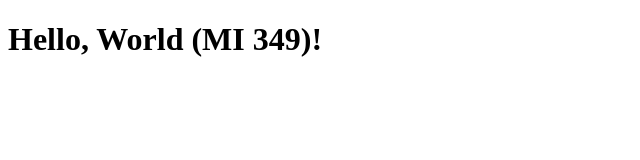
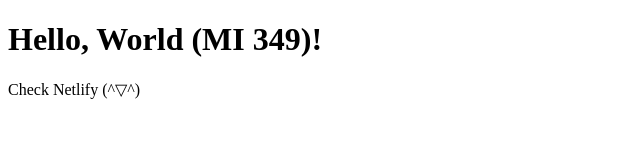
Before and after one commit to vongpha3/hello_mi349, a plain HTML site: page index.html in a window 1280 px wide. Shown: the whole page, without its empty margins (0-640 px from the left). Drawn offline with Linux system fonts and the light colour scheme.

Commit message:
Small change to check Netlify deployment

```diff
--- a/index.html
+++ b/index.html
@@ -8,5 +8,6 @@
 </head>
 <body>
     <h1>Hello, World (MI 349)!</h1>
+    <p>Check Netlify (^▽^)</p>
 </body>
 </html>
```
